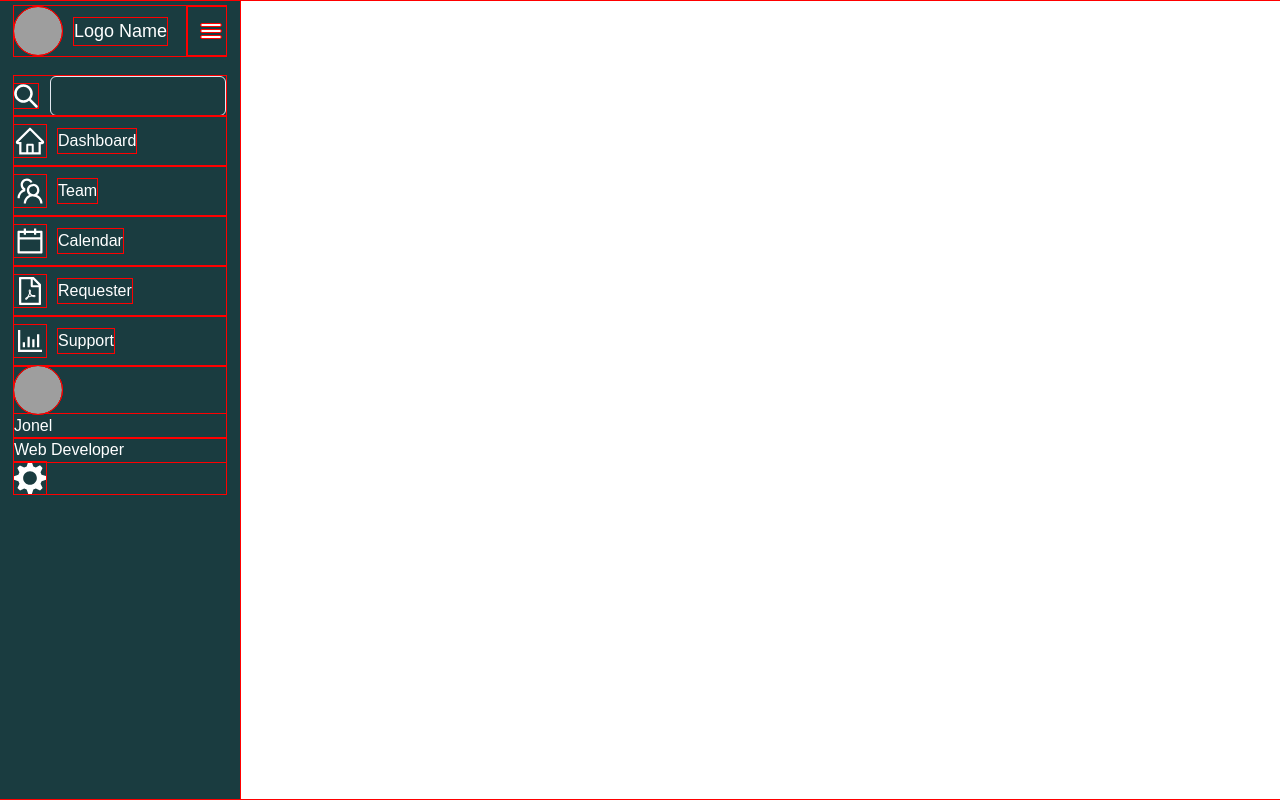
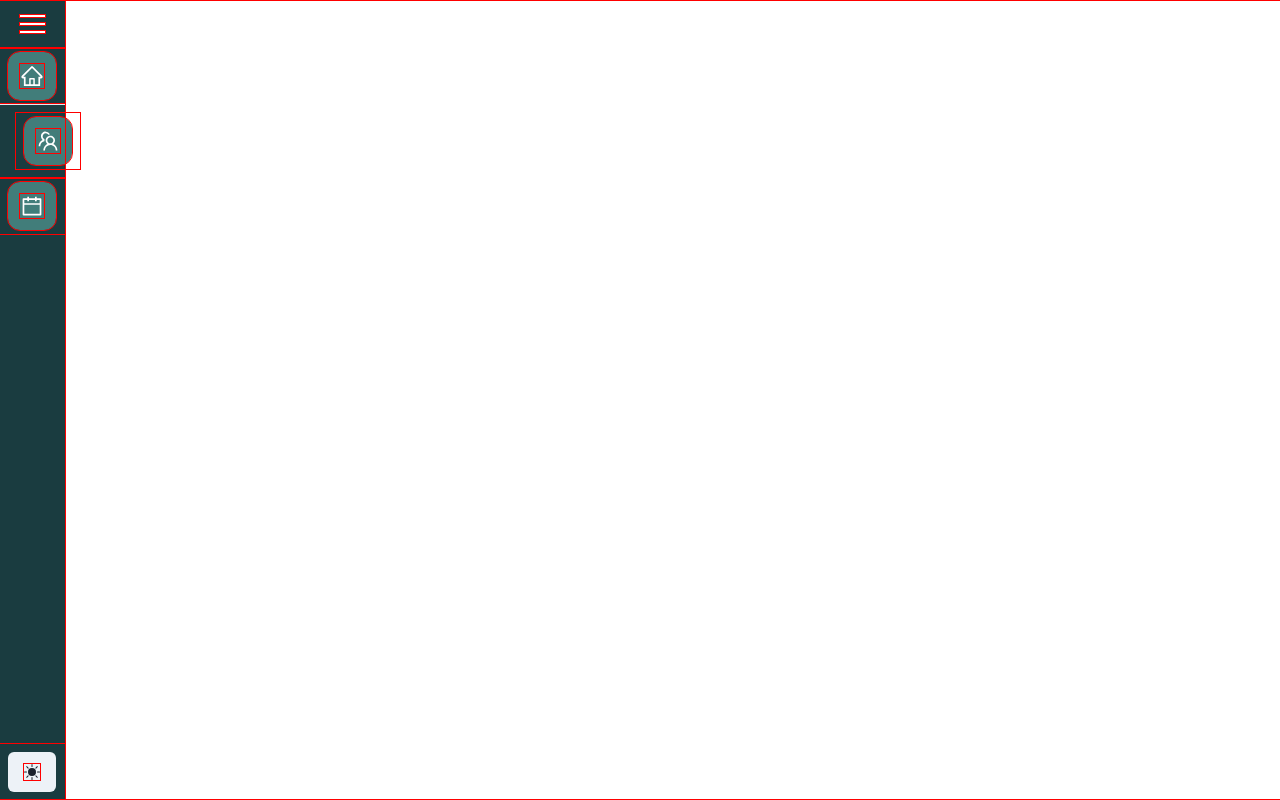
Before and after one commit to jonelofficial/chakra-ui, a React (Create React App) app: page / in a window 1280 px wide. Built offline with nearby package versions, Linux system fonts and the light colour scheme; grey boxes are pictures that could not be loaded.

Commit message:
Not finish sidebar

```diff
--- a/package.json
+++ b/package.json
@@ -16,6 +16,7 @@
     "react-dom": "^18.1.0",
     "react-icons": "^4.3.1",
     "react-pro-sidebar": "^0.7.1",
+    "react-router-dom": "^6.3.0",
     "react-scripts": "5.0.1",
     "web-vitals": "^2.1.4"
   },
--- a/src/App.js
+++ b/src/App.js
@@ -2,16 +2,13 @@ import { Box, Flex } from "@chakra-ui/react";
 import React, { useState } from "react";
 import Header from "./components/Header";
 import Sidebar from "./components/sidebar/Sidebar";
-import SidebarCollapse from "./components/sidebar/SidebarCollapse";
 
 import "./styles/style.css";
 
 const App = () => {
-  const [isOpen, setOpen] = useState(false);
-
   return (
     <Flex height="100vh">
-      <Sidebar isOpen={isOpen} setOpen={setOpen} />
+      <Sidebar />
       {/* <Header isOpen={isOpen} setOpen={setOpen} /> */}
     </Flex>
   );
--- /dev/null
+++ b/src/components/sidebar/AccordionSidebar.js
@@ -0,0 +1,64 @@
+import {
+  Accordion,
+  AccordionIcon,
+  AccordionButton,
+  AccordionItem,
+  Box,
+  Flex,
+  Icon,
+  Text,
+  AccordionPanel,
+} from "@chakra-ui/react";
+import React from "react";
+import { NavLink } from "react-router-dom";
+
+const AccordionSidebar = ({ name, icon, path, accordion, isOpen }) => {
+  console.log(accordion);
+  return (
+    <Accordion allowMultiple>
+      <AccordionItem>
+        <NavLink to={path}>
+          <AccordionButton>
+            <Flex
+              className="nav_wrapper"
+              px="2"
+              alignItems="center"
+              bg={isOpen && "secondary"}
+              borderRadius={isOpen && "xl"}
+              my={isOpen && "1"}
+              mx={isOpen && "2"}
+              p={isOpen && "3"}
+              _hover={isOpen && { backgroundColor: "accent" }}
+              cursor={isOpen && "pointer"}
+            >
+              <Box
+                className="nav_icon_wrapper"
+                my={isOpen ? "0" : "1"}
+                p={isOpen ? "0" : "3"}
+                lineHeight="8px"
+                bg={!isOpen && "secondary"}
+                borderRadius="xl"
+                cursor="pointer"
+                _hover={{ backgroundColor: "accent" }}
+              >
+                <Icon className="nav_icon" boxSize="6" as={icon} color="text" />
+              </Box>
+              <Text
+                className="nav_title"
+                display={isOpen ? "block" : "none"}
+                opacity={isOpen ? "1" : "0"}
+                transition={isOpen && "visibility 0s, opacity 0.1s linear"}
+                ml="3"
+                color="text"
+              >
+                {name}
+              </Text>
+            </Flex>
+          </AccordionButton>
+        </NavLink>
+      </AccordionItem>
+    </Accordion>
+  );
+};
+
+export default AccordionSidebar;
--- a/src/components/sidebar/Sidebar.js
+++ b/src/components/sidebar/Sidebar.js
@@ -1,80 +1,61 @@
-import {
-  Avatar,
-  Box,
-  Flex,
-  Icon,
-  Input,
-  Text,
-  Tooltip,
-  useColorMode,
-} from "@chakra-ui/react";
+import { Box, Button, Flex, Icon, Text, useColorMode } from "@chakra-ui/react";
 import React, { useState } from "react";
 import { navlink } from "../../navlink";
 import { BsFillSunFill, BsFillMoonFill } from "react-icons/bs";
+import "../../styles/style.css";
 
-import "../../styles/style.css";
 import Hamburger from "hamburger-react";
-import { SearchIcon, SettingsIcon } from "@chakra-ui/icons";
+import SingleSidebar from "./SingleSidebar";
+import AccordionSidebar from "./AccordionSidebar";
 
-const Sidebar = ({ isOpen, setOpen }) => {
+const Sidebar = () => {
   const { colorMode, toggleColorMode } = useColorMode();
-
-  const [search, setSearch] = useState();
+  const [isOpen, setOpen] = useState(false);
 
   return (
-    <Box bg="primary" h="100%" w="240px" pos="fixed" top="0" p="6px 14px">
-      <Flex alignItems="center">
-        {/* logo_content */}
-        <Flex alignItems="center" h="50px" w="100%">
-          {/* logo */}
-          <Avatar name="Dan Abrahmov" src="https://bit.ly/dan-abramov" mr="3" />
-          <Text color="text" fontSize="lg">
-            Logo Name
-          </Text>
+    <Flex
+      bg="primary"
+      w={isOpen ? "170px" : "65px"}
+      transition={isOpen ? "width .15s" : "width .5s"}
+      justifyContent="space-between"
+      flexDirection="column"
+    >
+      <Box>
+        <Flex pl="8px">
+          <Hamburger toggled={isOpen} toggle={setOpen} color="#fff" size={25} />
         </Flex>
-        <Hamburger
-          hideOutline={false}
-          rounded
-          size={20}
-          color={"#fff"}
-          toggled={isOpen}
-          toggle={setOpen}
-        />
-      </Flex>
-      <Flex flexDirection="column" mt="20px">
-        <Flex alignItems="center">
-          <SearchIcon boxSize={6} color="#fff" mr="3" />
-          <Input
-            color="text"
-            type="text"
-            name="search"
-            value={search}
-            onChange={(e) => setSearch(e.target.value)}
-          />
+        <Flex flexDirection="column">
+          {navlink.map(({ name, icon, path, accordion, defaultShow }, index) =>
+            defaultShow && accordion.name ? (
+              <AccordionSidebar
+                key={index}
+                name={name}
+                accordion={accordion}
+                icon={icon}
+                path={path}
+                isOpen={isOpen}
+              />
+            ) : (
+              defaultShow &&
+              !accordion.name && (
+                <SingleSidebar
+                  key={index}
+                  name={name}
+                  icon={icon}
+                  path={path}
+                  isOpen={isOpen}
+                />
+              )
+            )
+          )}
         </Flex>
-        {navlink.map(({ icon, name }) => (
-          <Flex alignItems="center" pos="relative" h="50px" w="100%">
-            <Icon as={icon} boxSize={8} style={{ color: "#fff" }} mr="3" />
-            <Text color="text">{name}</Text>
-            {/* <Text color="text" className="tooltip">
-              {name}
-            </Text> */}
-          </Flex>
-        ))}
-      </Flex>
-      <Box>
-        <Box>
-          <Box>
-            <Avatar name="Kent Dodds" src="https://bit.ly/kent-c-dodds" />
-            <Box>
-              <Text color="text">Jonel</Text>
-              <Text color="text">Web Developer</Text>
-            </Box>
-          </Box>
-          <SettingsIcon boxSize={8} color="text" />
-        </Box>
       </Box>
-    </Box>
+      <Box p="2">
+        <Button onClick={toggleColorMode}>
+          {colorMode === "light" ? <BsFillSunFill /> : <BsFillMoonFill />}
+        </Button>
+      </Box>
+    </Flex>
   );
 };
 
--- a/src/components/sidebar/SidebarCollapse.js
+++ /dev/null
@@ -1,7 +0,0 @@
-import React from "react";
-
-const SidebarCollapse = () => {
-  return <div>SidebarCollapse</div>;
-};
-
-export default SidebarCollapse;
--- /dev/null
+++ b/src/components/sidebar/SingleSidebar.js
@@ -0,0 +1,47 @@
+import { Box, Flex, Icon, Text } from "@chakra-ui/react";
+import React from "react";
+import { NavLink } from "react-router-dom";
+
+const SingleSidebar = ({ name, icon, path, isOpen }) => {
+  return (
+    <NavLink to={path}>
+      <Flex
+        className="nav_wrapper"
+        px="2"
+        alignItems="center"
+        bg={isOpen && "secondary"}
+        borderRadius={isOpen && "xl"}
+        my={isOpen && "1"}
+        mx={isOpen && "2"}
+        p={isOpen && "3"}
+        _hover={isOpen && { backgroundColor: "accent" }}
+        cursor={isOpen && "pointer"}
+      >
+        <Box
+          className="nav_icon_wrapper"
+          my={isOpen ? "0" : "1"}
+          p={isOpen ? "0" : "3"}
+          lineHeight="8px"
+          bg={!isOpen && "secondary"}
+          borderRadius="xl"
+          cursor="pointer"
+          _hover={{ backgroundColor: "accent" }}
+        >
+          <Icon className="nav_icon" boxSize="6" as={icon} color="text" />
+        </Box>
+        <Text
+          className="nav_title"
+          display={isOpen ? "block" : "none"}
+          opacity={isOpen ? "1" : "0"}
+          transition={isOpen && "visibility 0s, opacity 0.1s linear"}
+          ml="3"
+          color="text"
+        >
+          {name}
+        </Text>
+      </Flex>
+    </NavLink>
+  );
+};
+
+export default SingleSidebar;
--- a/src/index.js
+++ b/src/index.js
@@ -1,14 +1,19 @@
 import { ChakraProvider, ColorModeScript } from "@chakra-ui/react";
 import React from "react";
 import ReactDOM from "react-dom/client";
+import { BrowserRouter } from "react-router-dom";
 import App from "./App";
 
 import theme from "./theme";
 
 const root = ReactDOM.createRoot(document.getElementById("root"));
 root.render(
-  <ChakraProvider theme={theme}>
-    <ColorModeScript initialColorMode={theme.config.initialColorMode} />
-    <App />
-  </ChakraProvider>
+  <React.StrictMode>
+    <BrowserRouter>
+      <ChakraProvider theme={theme}>
+        <ColorModeScript initialColorMode={theme.config.initialColorMode} />
+        <App />
+      </ChakraProvider>
+    </BrowserRouter>
+  </React.StrictMode>
 );
--- a/src/styles/style.css
+++ b/src/styles/style.css
@@ -1,13 +1,22 @@
 * {
     outline: 1px solid red;
 }
-.sidebar{
-    cursor: pointer;
+.nav_wrapper:hover .nav_title{
+    color: #000
 }
-.sidebar:hover{
-    background-color: #EDE6DB;
+.nav_wrapper:hover .nav_icon{
+    color: #000
+}
+.nav_wrapper:hover .nav_icon_wrapper{
+    background-color: #EDE6DB
 }
 
-.sidebar:hover .sidebar-icon{
-    color: #000!important
+.shake:hover{
+    animation: shake 500ms infinite;
+    animation-timing-function: linear;
 }
+@keyframes shake {
+    0% { transform: rotate(0.5deg); }
+    50% { transform: rotate(-0.5deg); }
+    100% { transform: rotate(0.5deg); }
+  }
```
Also changed, not shown: 1 other file (tests, documents, lock files or other folders).
